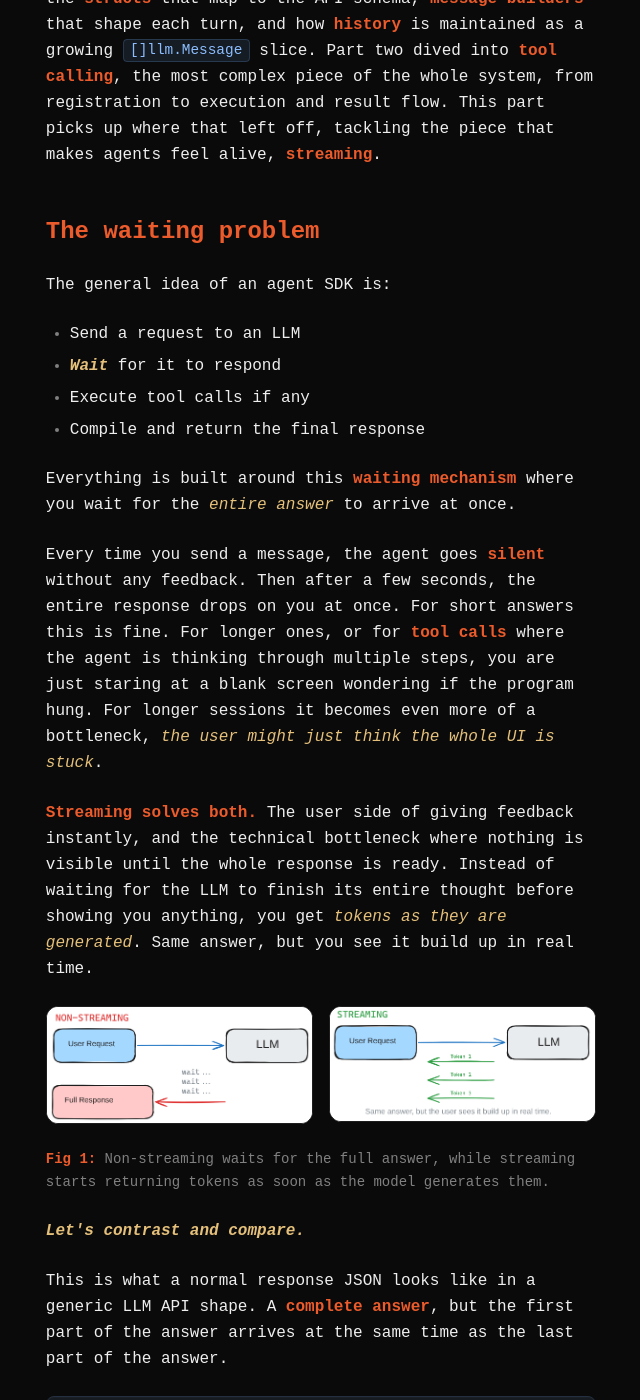
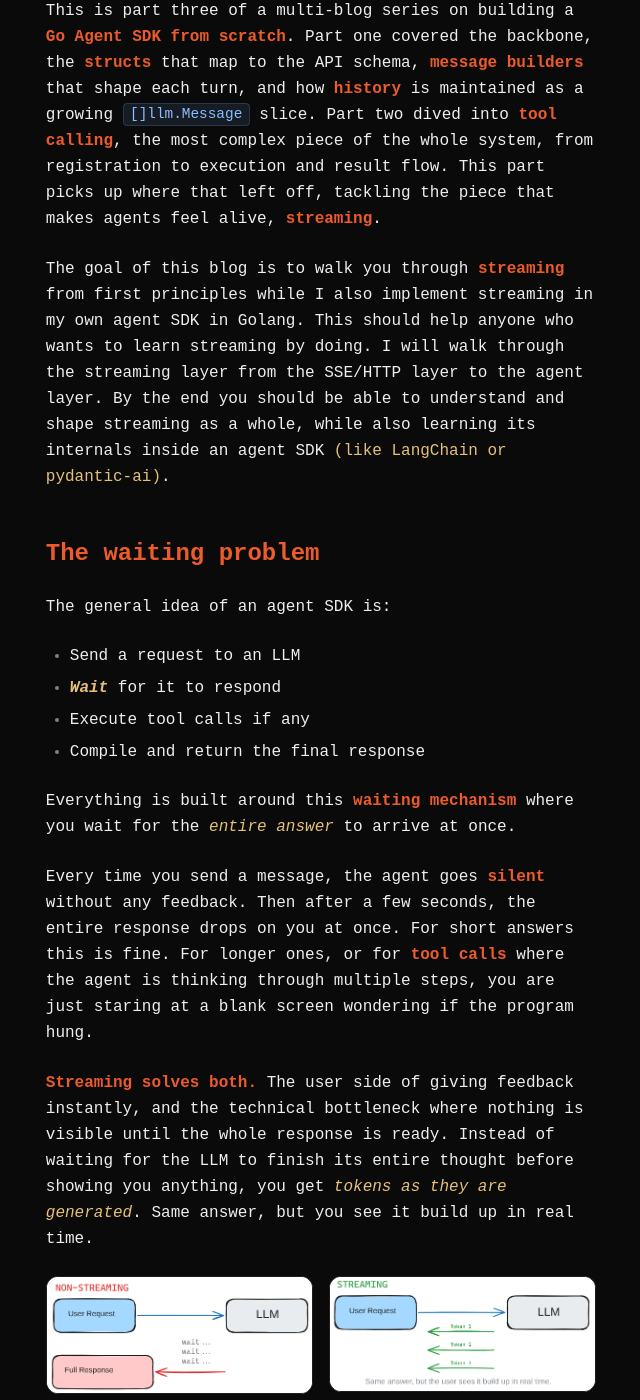
Before and after one commit to parthshr370/parthshr370.github.io, a Jekyll site: the page built from blogs/let-me-teach-you-llm-streaming-from-first-principles/index.html, in a window 1280 px wide and 1400 px high, scrolled down 1165 px. Shown: the whole window, without its empty margins (319-959 px from the left). Built offline with Jekyll 4.4.1, drawn with Linux system fonts in a browser that asks for light colours; nearby versions of some CDN libraries; some web fonts are replaced; a style sheet for code colours, icons or effects is not loaded; some of the changed text lies outside the part shown.

Commit message:
clarify llm streaming blog intro

```diff
--- a/blogs/let-me-teach-you-llm-streaming-from-first-principles/index.html
+++ b/blogs/let-me-teach-you-llm-streaming-from-first-principles/index.html
@@ -19,6 +19,10 @@ prism:
 
 <p class="mb-6 text-sm text-[var(--text-muted)]">
   <strong>Prerequisites:</strong> Part one of this series (<a href="{{ '/blogs/how-i-built-my-own-langchain-from-scratch-in-go/' | relative_url }}" class="text-[var(--link)] hover:underline">structs, messages, and history</a>) and part two (<a href="{{ '/blogs/how-i-built-tool-calling-engine-for-my-agent-sdk/' | relative_url }}" class="text-[var(--link)] hover:underline">tool calling</a>). This post builds on both and focuses on the piece that makes agents feel alive, <strong>streaming</strong>.
+</p>
+
+<p class="mb-6 text-sm text-[var(--text-muted)]">
+  <strong>Code:</strong> the SDK I am building through this series lives here - <a href="https://github.com/parthshr370/Go-Agent-sdk" class="text-[var(--link)] hover:underline">github.com/parthshr370/Go-Agent-sdk</a>
 </p>
 
 <div class="mb-10">
@@ -45,6 +49,10 @@ prism:
   This is part three of a multi-blog series on building a <strong>Go Agent SDK from scratch</strong>. Part one covered the backbone, the <strong>structs</strong> that map to the API schema, <strong>message builders</strong> that shape each turn, and how <strong>history</strong> is maintained as a growing <code>[]llm.Message</code> slice. Part two dived into <strong>tool calling</strong>, the most complex piece of the whole system, from registration to execution and result flow. This part picks up where that left off, tackling the piece that makes agents feel alive, <strong>streaming</strong>.
 </p>
 
+<p class="mb-6 leading-relaxed">
+  The goal of this blog is to walk you through <strong>streaming</strong> from first principles while I also implement streaming in my own agent SDK in Golang. This should help anyone who wants to learn streaming by doing. I will walk through the streaming layer from the SSE/HTTP layer to the agent layer. By the end you should be able to understand and shape streaming as a whole, while also learning its internals inside an agent SDK <span class="paren-note">(like LangChain or pydantic-ai)</span>.
+</p>
+
 <h2 id="the-waiting-problem" class="text-2xl font-bold mt-12 mb-6 text-[var(--primary)]">The waiting problem</h2>
 
 <p class="mb-6 leading-relaxed">
@@ -63,7 +71,7 @@ prism:
 </p>
 
 <p class="mb-6 leading-relaxed">
-  Every time you send a message, the agent goes <strong>silent</strong> without any feedback. Then after a few seconds, the entire response drops on you at once. For short answers this is fine. For longer ones, or for <strong>tool calls</strong> where the agent is thinking through multiple steps, you are just staring at a blank screen wondering if the program hung. For longer sessions it becomes even more of a bottleneck, <em>the user might just think the whole UI is stuck</em>.
+  Every time you send a message, the agent goes <strong>silent</strong> without any feedback. Then after a few seconds, the entire response drops on you at once. For short answers this is fine. For longer ones, or for <strong>tool calls</strong> where the agent is thinking through multiple steps, you are just staring at a blank screen wondering if the program hung.
 </p>
 
 <p class="mb-6 leading-relaxed">
```
